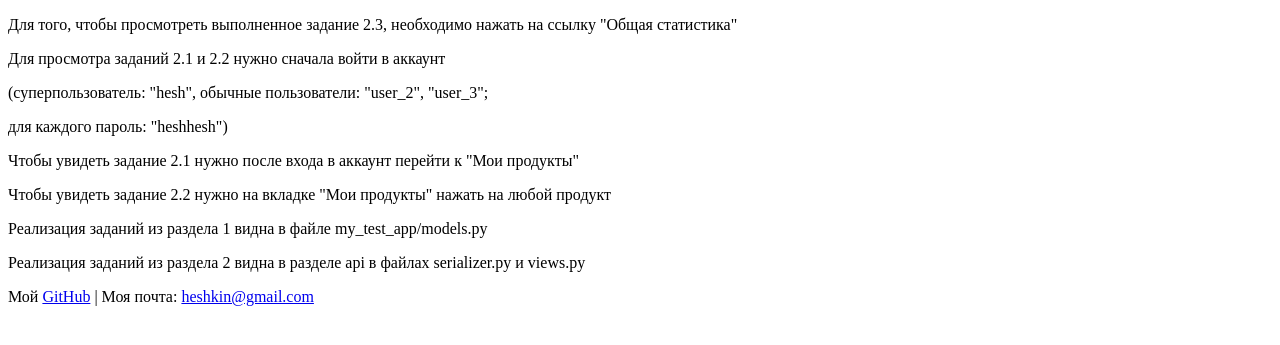
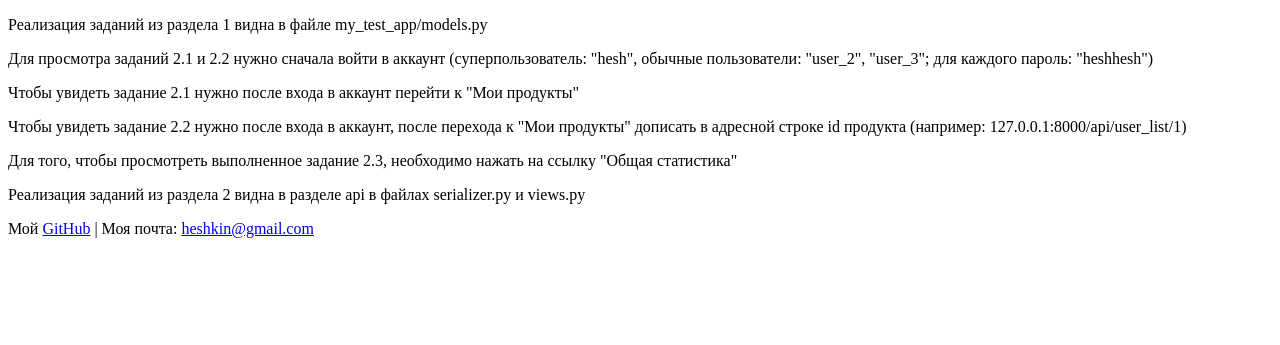
Before and after one commit to heshegto/test_hard_qode, a Django app: page / in a window 1280 px wide. Shown: the part 26-371 px from the top of the page. Run offline with Django 4.2, Linux system fonts and the light colour scheme.

Commit message:
File main.html updated. Task 2.2 done. Created API that shows list of lessons of concrete product to which current user has access

```diff
--- a/api/urls.py
+++ b/api/urls.py
@@ -1,7 +1,8 @@
 from django.urls import path
-from api.views import UserListAPIView
+from api.views import UserListAPIView, ProductListAPIView
 
 app_name = 'api'
 urlpatterns = [
     path('user_list/', UserListAPIView.as_view(), name='user_list'),
+    path('user_list/<int:product_id>', ProductListAPIView.as_view())
 ]
--- a/templates/main.html
+++ b/templates/main.html
@@ -1,12 +1,12 @@
 {% extends 'base.html' %}
 
 {% block content %}
+    <p>Реализация заданий из раздела 1 видна в файле my_test_app/models.py</p>
+    <p>Для просмотра заданий 2.1 и 2.2 нужно сначала войти в аккаунт (суперпользователь: "hesh", обычные пользователи:
+        "user_2", "user_3"; для каждого пароль: "heshhesh")</p>
+    <p>Чтобы увидеть задание 2.1 нужно после входа в аккаунт перейти к "Мои продукты"</p>
+    <p>Чтобы увидеть задание 2.2 нужно после входа в аккаунт, после перехода к "Мои продукты" дописать в адресной строке
+        id продукта (например: 127.0.0.1:8000/api/user_list/1)</p>
     <p>Для того, чтобы просмотреть выполненное задание 2.3, необходимо нажать на ссылку "Общая статистика"</p>
-    <p>Для просмотра заданий 2.1 и 2.2 нужно сначала войти в аккаунт</p>
-    <p>(суперпользователь: "hesh", обычные пользователи: "user_2", "user_3";</p>
-    <p>для каждого пароль: "heshhesh")</p>
-    <p>Чтобы увидеть задание 2.1 нужно после входа в аккаунт перейти к "Мои продукты"</p>
-    <p>Чтобы увидеть задание 2.2 нужно на вкладке "Мои продукты" нажать на любой продукт</p>
-    <p>Реализация заданий из раздела 1 видна в файле my_test_app/models.py</p>
     <p>Реализация заданий из раздела 2 видна в разделе api в файлах serializer.py и views.py</p>
 {% endblock %}
```
Also changed, not shown: api/views.py (+15 -2 lines), db.sqlite3.
